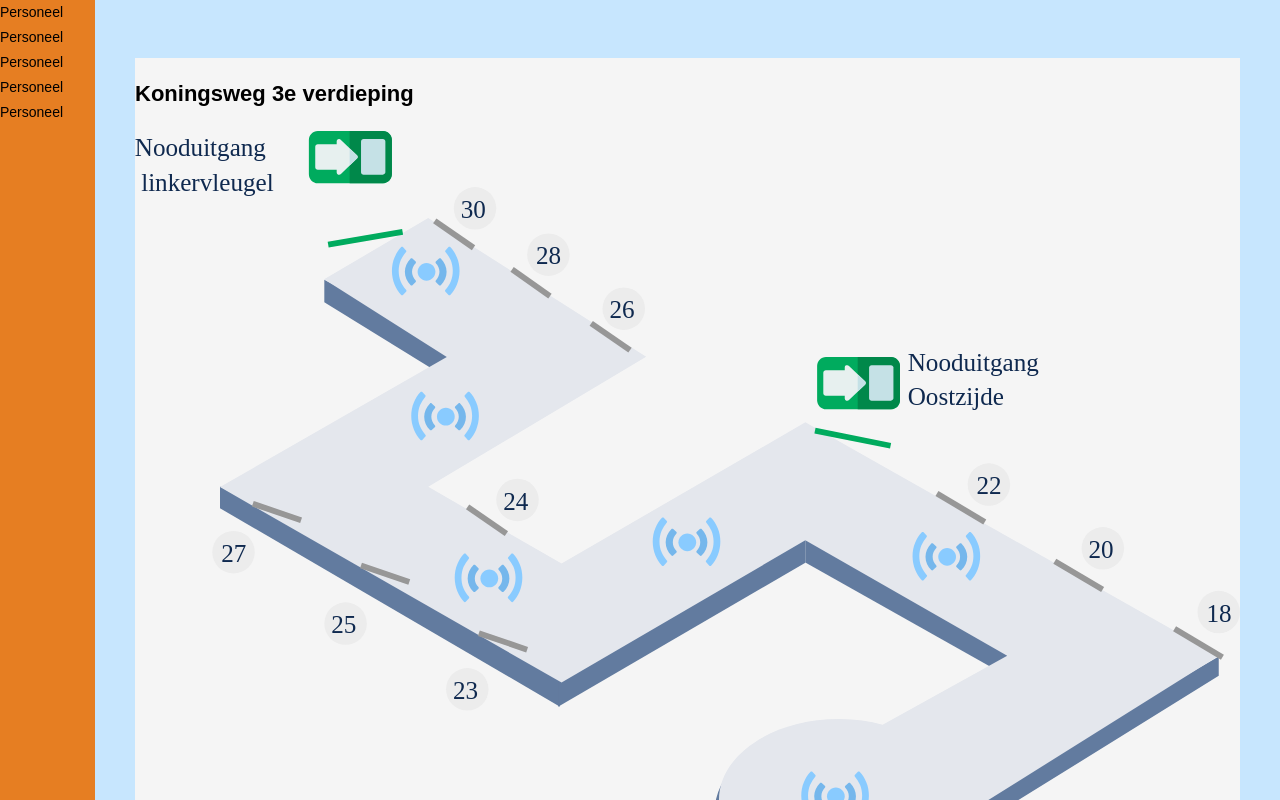
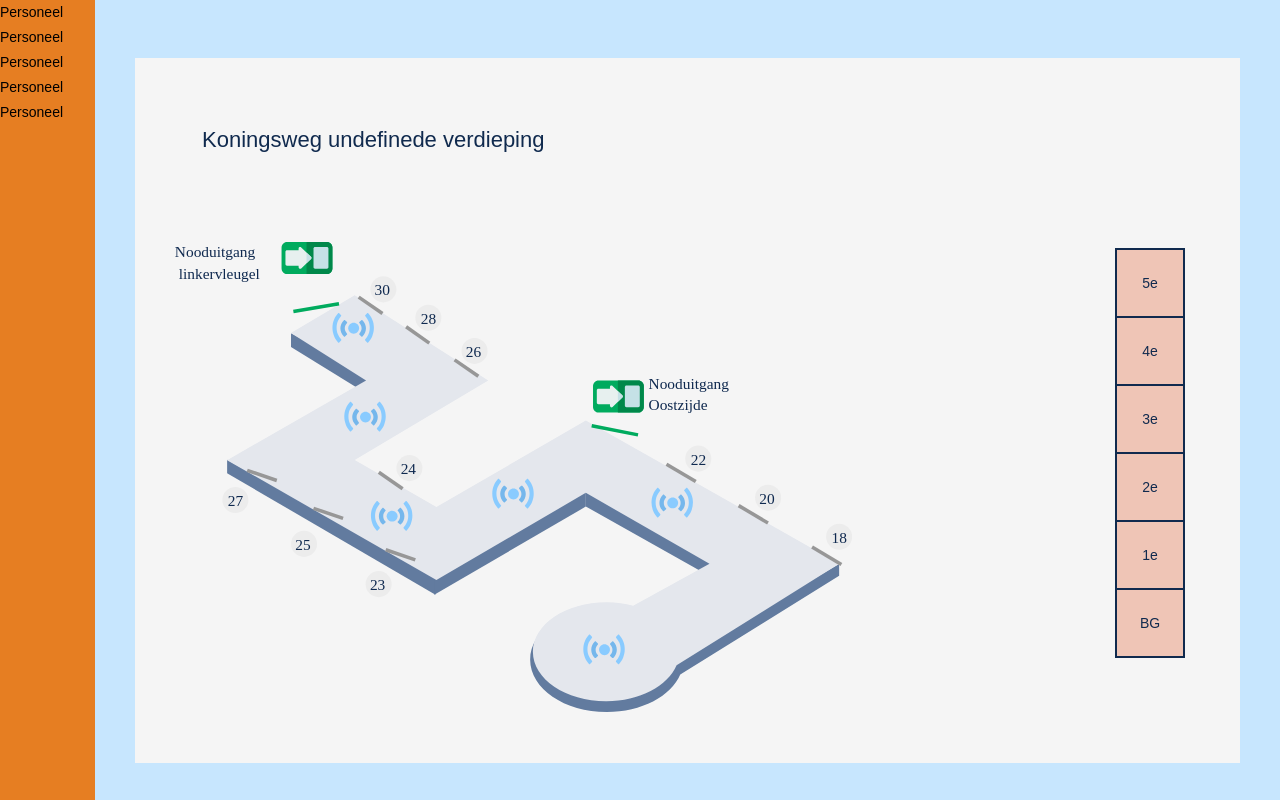
Before and after one commit to GuidovdRiet/blackbox, a Next.js app in the folder app/: page /floor in a window 1280 px wide. Shown: the top 800 px of the page. Built offline with nearby package versions, Linux system fonts and the light colour scheme.

Commit message:
Set current floor highlight for floor plan

```diff
--- a/app/components/cards/HouseCard.js
+++ b/app/components/cards/BuildingCard.js
@@ -1,21 +1,29 @@
 import styled from "styled-components";
 import Link from "next/link";
-import { oneOfType, arrayOf, node, string, func, number } from "prop-types";
+import {
+  oneOfType,
+  arrayOf,
+  node,
+  string,
+  func,
+  number,
+  bool
+} from "prop-types";
 
 // Components
 import FloorPlan from "../navigation/FloorPlan";
 import Button from "../buttons";
 
-const HouseCard = ({ children, setCurrentFloor, currentFloor }) => {
+const BuildingCard = ({ children, setCurrentFloor, currentFloor, adres }) => {
   return (
     <Wrapper>
-      <h1 className="location">Overview locatie Koningsweg 10 - 300B</h1>
+      {adres && <h1 className="location">{adres}</h1>}
       <Container>
         <HouseWrapper>{children}</HouseWrapper>
         <NavWrapper>
           <FloorPlan
-            setCurrentFloor={setCurrentFloor}
-            currentFloor={currentFloor}
+            setCurrentFloor={setCurrentFloor && setCurrentFloor}
+            currentFloor={currentFloor && currentFloor}
           />
           {currentFloor && (
             <Button __type="default" className="button">
@@ -23,7 +31,7 @@ const HouseCard = ({ children, setCurrentFloor, currentFloor }) => {
                 as={`/floor/${currentFloor}`}
                 href={`/floor?floor=${currentFloor}`}
               >
-                Bekijk deze verdieping
+                {`Bekijk de ${currentFloor}e verdieping`}
               </Link>
             </Button>
           )}
@@ -33,12 +41,14 @@ const HouseCard = ({ children, setCurrentFloor, currentFloor }) => {
   );
 };
 
-export default HouseCard;
+export default BuildingCard;
 
-HouseCard.propTypes = {
+BuildingCard.propTypes = {
   children: oneOfType([arrayOf(node), node, string]),
   setCurrentFloor: func,
-  currentFloor: number
+  currentFloor: number,
+  adres: string,
+  building: bool
 };
 
 const Wrapper = styled.div`
@@ -51,7 +61,7 @@ const Wrapper = styled.div`
   .location {
     color: ${({ theme }) => theme.darkBlue};
     font-weight: 500;
-    margin: 20px 0 80px 12px;
+    margin: 20px 0 80px 27px;
   }
   svg {
     max-height: 470px;
--- a/app/components/cards/Card.js
+++ b/app/components/cards/Card.js
@@ -2,11 +2,11 @@ import { string } from "prop-types";
 
 // Cards
 import LayoutCard from "./LayoutCard";
-import HouseCard from "./HouseCard";
+import BuildingCard from "./BuildingCard";
 
 const cards = {
   layout: LayoutCard,
-  house: HouseCard
+  building: BuildingCard
 };
 
 const Card = ({ __type, ...props }) => {
--- a/app/components/navigation/FloorPlan.js
+++ b/app/components/navigation/FloorPlan.js
@@ -1,33 +1,36 @@
 import styled from "styled-components";
-import { func, number } from "prop-types";
+import { func, number, object } from "prop-types";
+import { withRouter } from "next/router";
 
-const FloorPlan = ({ setCurrentFloor, currentFloor }) => {
+const FloorPlan = ({ setCurrentFloor, currentFloor, router: { query } }) => {
   const floors = [5, 4, 3, 2, 1, 0];
 
   return (
     <Wrapper>
       {floors &&
-        floors.map(floor => (
-          <button
-            className="floor-button"
+        floors.map((floor, i) => (
+          <Button
             type="button"
-            onClick={() => setCurrentFloor(floor)}
+            highlight={floor === Number(query.title)}
+            onClick={() => setCurrentFloor && setCurrentFloor(floor)}
+            key={i.toString()}
           >
             <p>
               {floor === 0 ? "BG" : `${floor}`}
               {floor !== 0 && <span>e</span>}
             </p>
-          </button>
+          </Button>
         ))}
     </Wrapper>
   );
 };
 
-export default FloorPlan;
+export default withRouter(FloorPlan);
 
 FloorPlan.propTypes = {
   setCurrentFloor: func,
-  currentFloor: number
+  currentFloor: number,
+  router: object.isRequired
 };
 
 const Wrapper = styled.div`
@@ -36,13 +39,15 @@ const Wrapper = styled.div`
   flex-direction: column;
   min-width: 70px;
   margin: 0 15px 60px 0;
-
-  .floor-button {
+`;
+const Button = styled.button`
   height: 70px;
   width: 70px;
-    background-color: ${({ theme }) => theme.lightPink};
   transition: background-color 0.13s ease-in-out;
   border: 2px solid ${({ theme }) => theme.darkBlue};
+  ${({ highlight, theme }) =>
+    highlight && `background-color: ${theme.lightGrey}`}
+  background-color: ${({ theme }) => theme.lightPink};
   margin-bottom: -2px;
   &:focus {
     outline: 0;
@@ -57,5 +62,4 @@ const Wrapper = styled.div`
     ${({ theme }) => theme.fontSmoothing};
     color: ${({ theme }) => theme.darkBlue};
   }
-  }
 `;
--- a/app/pages/floor.js
+++ b/app/pages/floor.js
@@ -1,5 +1,7 @@
 import Link from "next/link";
 import { withRouter } from "next/router";
+import { useState } from "react";
+import { object } from "prop-types";
 
 // Components
 import AppLayout from "../components/global/AppLayout";
@@ -9,16 +11,25 @@ import Card from "../components/cards/Card";
 import Floor from "../components/media/illustrations/Floor";
 import Floorplan from "../components/navigation/FloorPlan";
 
-const FloorPage = () => {
+const FloorPage = ({ router: { query } }) => {
+  const [currentFloor, setCurrentFloor] = useState(null);
+
   return (
     <AppLayout>
-      <Card __type="layout">
-        <h1 className="location">Koningsweg 3e verdieping</h1>
+      <Card
+        __type="building"
+        setCurrentFloor={setCurrentFloor}
+        currentFloor={currentFloor}
+        adres={`Koningsweg ${query.floor || query.title}e verdieping`}
+      >
         <Floor />
-        <Floorplan />
       </Card>
     </AppLayout>
   );
 };
 
+FloorPage.propTypes = {
+  router: object.isRequired
+};
+
 export default withRouter(FloorPage);
--- a/app/pages/index.js
+++ b/app/pages/index.js
@@ -11,9 +11,10 @@ const Home = () => {
   return (
     <AppLayout>
       <Card
-        __type="house"
+        __type="building"
         setCurrentFloor={setCurrentFloor}
         currentFloor={currentFloor}
+        adres="Overview locatie Koningsweg 10 - 300B"
       >
         <House currentFloor={currentFloor} />
       </Card>
```
Lines whose indentation alone changed are shown as unchanged.
